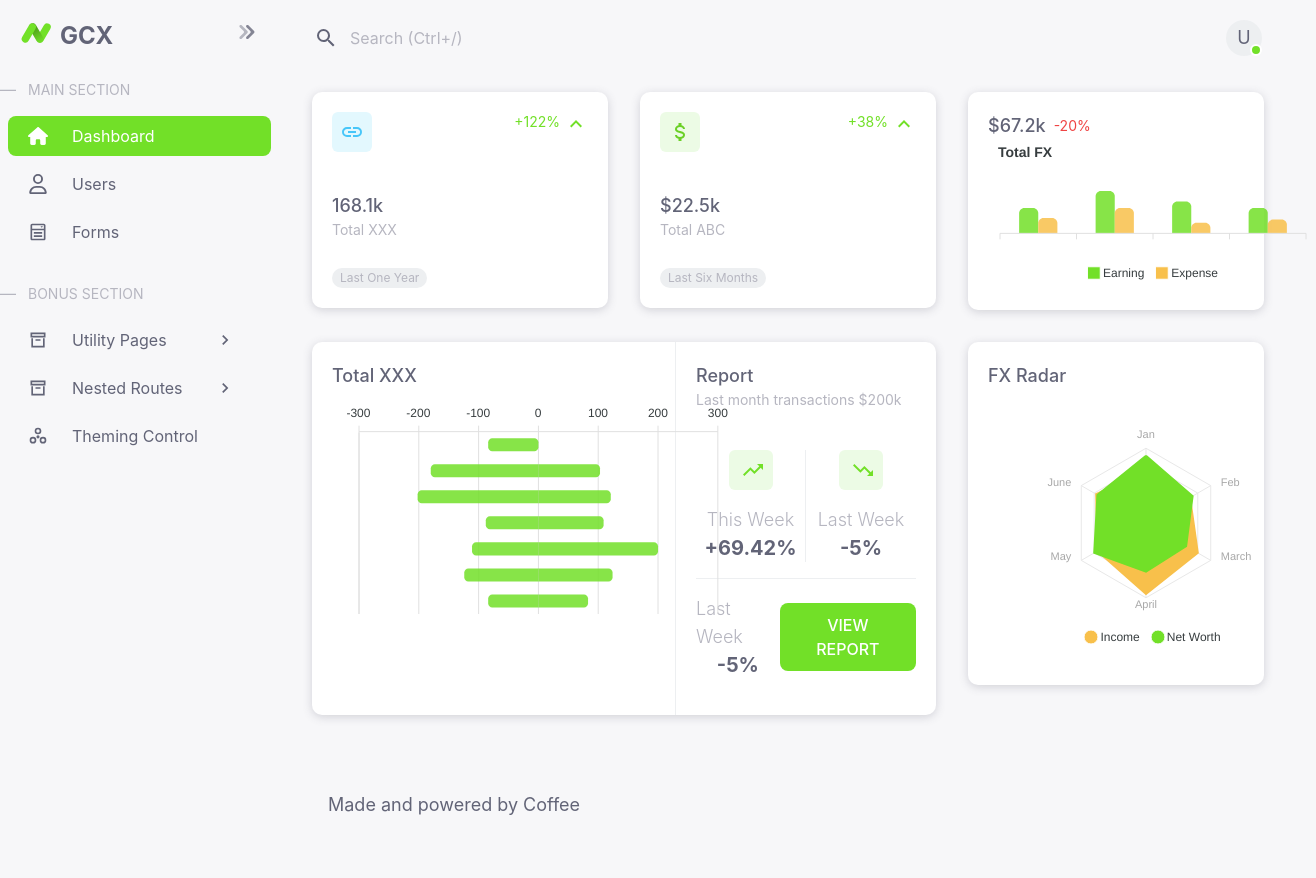
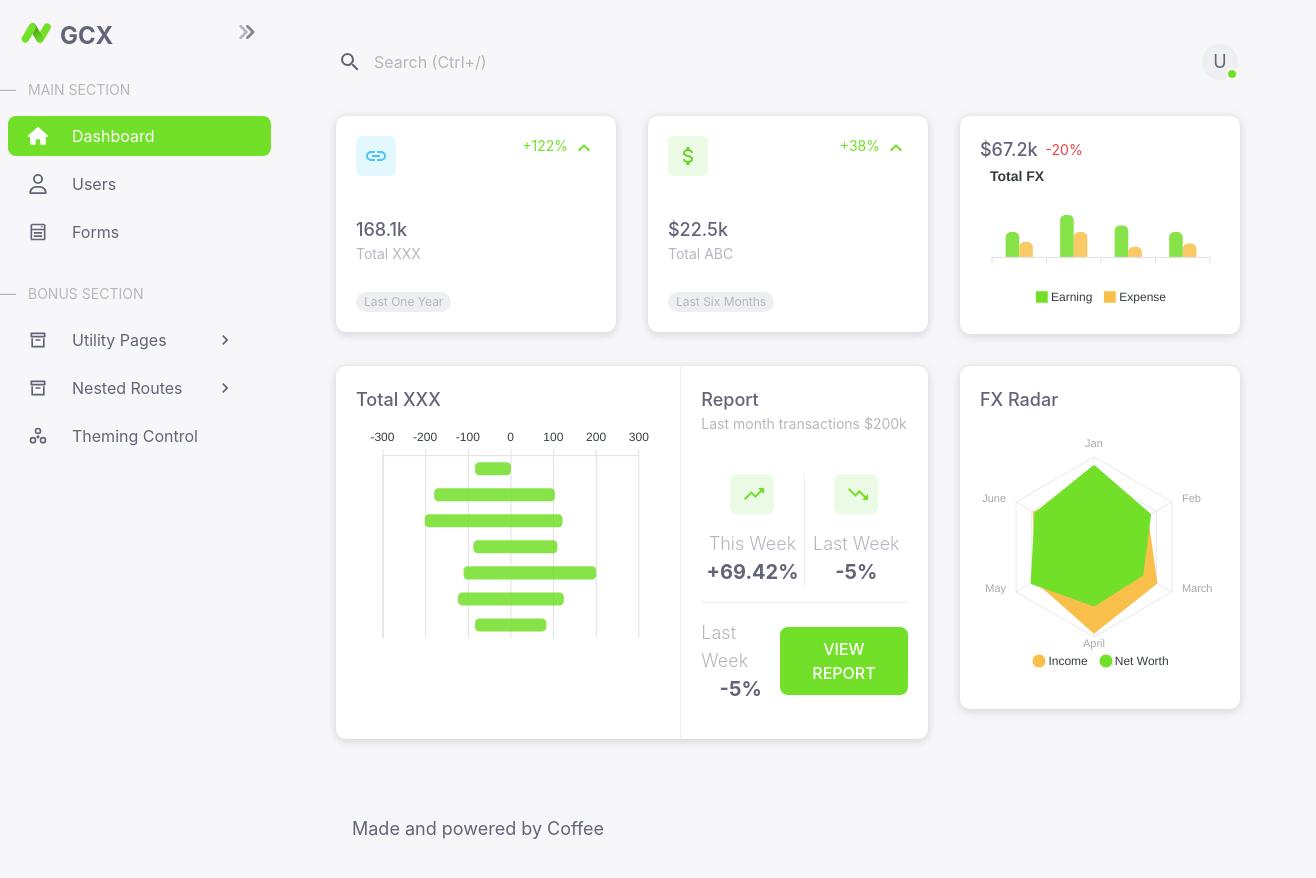
Before and after one commit to tagbochinedu/NCDX, a React (Vite) app: page / in a window 1280 px wide. Shown: the top 878 px of the page, 1316 px wide, since content can reach past the window. Before the commit the page ends 839 px from the top, so only its background shows below. Built offline with nearby package versions, Linux system fonts and the light colour scheme.

Commit message:
new commit

```diff
--- a/src/Components/UserTable.tsx
+++ b/src/Components/UserTable.tsx
@@ -21,7 +21,7 @@ const columns: GridColDef[] = [
     field: "fullName",
     headerName: "USER",
     flex: 0.2,
-       headerClassName: "super-app-theme--header",
+
     renderCell: ({ row }: CellType) => {
       return (
         <Box>
@@ -53,7 +53,7 @@ const columns: GridColDef[] = [
     field: "email",
     headerName: "EMAIL",
     flex: 0.2,
-       headerClassName: "super-app-theme--header",
+
     renderCell: ({ row }: CellType) => {
       return (
         <Box>
@@ -72,7 +72,7 @@ const columns: GridColDef[] = [
     field: "role",
     headerName: "ROLE",
     flex: 0.2,
-       headerClassName: "super-app-theme--header",
+
     renderCell: ({ row }: CellType) => {
       let icon = <></>;
       const role = row.role;
@@ -131,7 +131,7 @@ const columns: GridColDef[] = [
     field: "currentPlan",
     headerName: "PLAN",
     flex: 0.2,
-       headerClassName: "super-app-theme--header",
+
     renderCell: ({ row }: CellType) => {
       return (
         <Box>
@@ -154,9 +154,9 @@ const columns: GridColDef[] = [
   {
     field: "status",
     headerName: "STATUS",
-    headerClassName: "super-app-theme--header",
     flex: 0.1,
-       renderCell: ({ row }: CellType) => {
+
+    renderCell: ({ row }: CellType) => {
       return (
         <Box
           sx={{
@@ -196,9 +196,9 @@ const columns: GridColDef[] = [
   {
     field: "ACTIONS",
     headerName: "ACTIONS",
-    headerClassName: "super-app-theme--header",
+
     flex: 0.1,
-       renderCell: ({ row }: CellType) => {
+    renderCell: ({ row }: CellType) => {
       return <ActionButton id={row.id} />;
     },
   },
@@ -206,16 +206,20 @@ const columns: GridColDef[] = [
 
 export default function DataTable({ rows }: Props) {
   return (
-    <div style={{  }}>
+    <div style={{}}>
       <DataGrid
         autoHeight
         rows={rows}
         columns={columns}
-        rowsPerPageOptions
         checkboxSelection
+        initialState={{
+          pagination: { paginationModel: { pageSize: 5 } },
+        }}
+        pageSizeOptions={[5, 10, 25]}
         disableRowSelectionOnClick
         autoPageSize={false}
         sx={{
+          maxWidth: '100%',
           ".MuiDataGrid-columnHeader": {
             backgroundColor: "#EDEFF1",
             color: "rgba(76, 78, 100, 0.87)",
@@ -223,7 +227,6 @@ export default function DataTable({ rows }: Props) {
           ".MuiDataGrid-columnSeparator": {
             visibility: "visible",
           },
-          ".super-app-theme--header": {},
         }}
       />
     </div>
--- a/src/Pages/Home.tsx
+++ b/src/Pages/Home.tsx
@@ -6,11 +6,29 @@ import MuiDrawer from "@mui/material/Drawer";
 import MuiAppBar, { AppBarProps as MuiAppBarProps } from "@mui/material/AppBar";
 import ListItemButton from "@mui/material/ListItemButton";
 import ListItemIcon from "@mui/material/ListItemIcon";
+
 import Header from "../Components/Header";
 import Footer from "../Components/Footer";
 
 const drawerWidth = 280;
-
+const Main = styled("main", { shouldForwardProp: (prop) => prop !== "open" })<{
+  open?: boolean;
+}>(({ theme, open }) => ({
+  flexGrow: 1,
+  padding: theme.spacing(3),
+  transition: theme.transitions.create("margin", {
+    easing: theme.transitions.easing.sharp,
+    duration: theme.transitions.duration.leavingScreen,
+  }),
+  marginLeft: `-${drawerWidth}px`,
+  ...(open && {
+    transition: theme.transitions.create("margin", {
+      easing: theme.transitions.easing.easeOut,
+      duration: theme.transitions.duration.enteringScreen,
+    }),
+    marginLeft: 0,
+  }),
+}));
 const openedMixin = (theme: Theme): CSSObject => ({
   width: drawerWidth,
   transition: theme.transitions.create("width", {
@@ -90,8 +108,8 @@ interface Props {
 
 const Dashboard: React.FC<Props> = ({ children }) => {
   const theme = useTheme();
-  const [open, setOpen] = React.useState(false);
-  const [tempOpen, setTempOpen] = React.useState(false);
+  const [open, setOpen] = React.useState(true);
+  const [tempOpen, setTempOpen] = React.useState(true);
   const [dropdown1, setDropdown1] = React.useState(false);
   const [dropdown2, setDropdown2] = React.useState(false);
   const [dropdown3, setDropdown3] = React.useState(false);
@@ -860,7 +878,9 @@ const Dashboard: React.FC<Props> = ({ children }) => {
               >
                 <svg
                   className={`text-white w-5 h-5 ${
-                    pathname.includes("theming-control") ? "fill-white" : "fill-logo "
+                    pathname.includes("theming-control")
+                      ? "fill-white"
+                      : "fill-logo "
                   }`}
                   focusable="false"
                   aria-hidden="true"
@@ -881,14 +901,20 @@ const Dashboard: React.FC<Props> = ({ children }) => {
           </NavLink>
         </ul>
       </Drawer>
-      <Box
-        component="main"
-        sx={{ flexGrow: 1, position: "relative", minHeight: "100%" }}
+      <Main
+        open={open}
+        sx={{
+
+          minHeight: "100%",
+          maxWidth: 1600,
+          marginLeft: "auto",
+          marginRight: "auto",
+        }}
       >
         <Header />
         {children}
         <Footer />
-      </Box>
+      </Main>
     </Box>
   );
 };
--- a/src/Pages/Users.tsx
+++ b/src/Pages/Users.tsx
@@ -36,7 +36,7 @@ const Users: React.FC = () => {
   const status: string[] = ["Pending", "Active", "Inactive"];
 
   const styles = {
-    container: { m: "16px" },
+    container: { m: "16px", flexShrink: 1 },
     filter: {
       paddingTop: 2,
       paddingBottom: 2.5,
```
